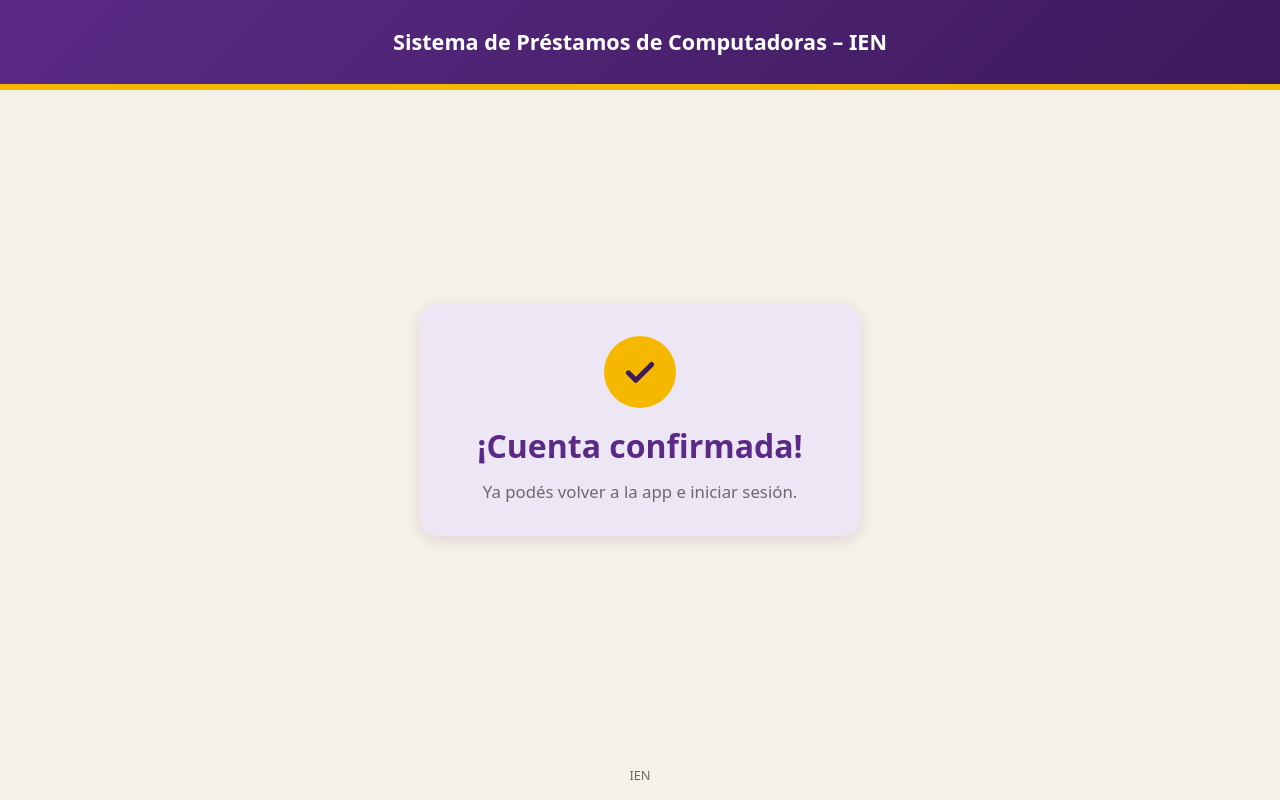
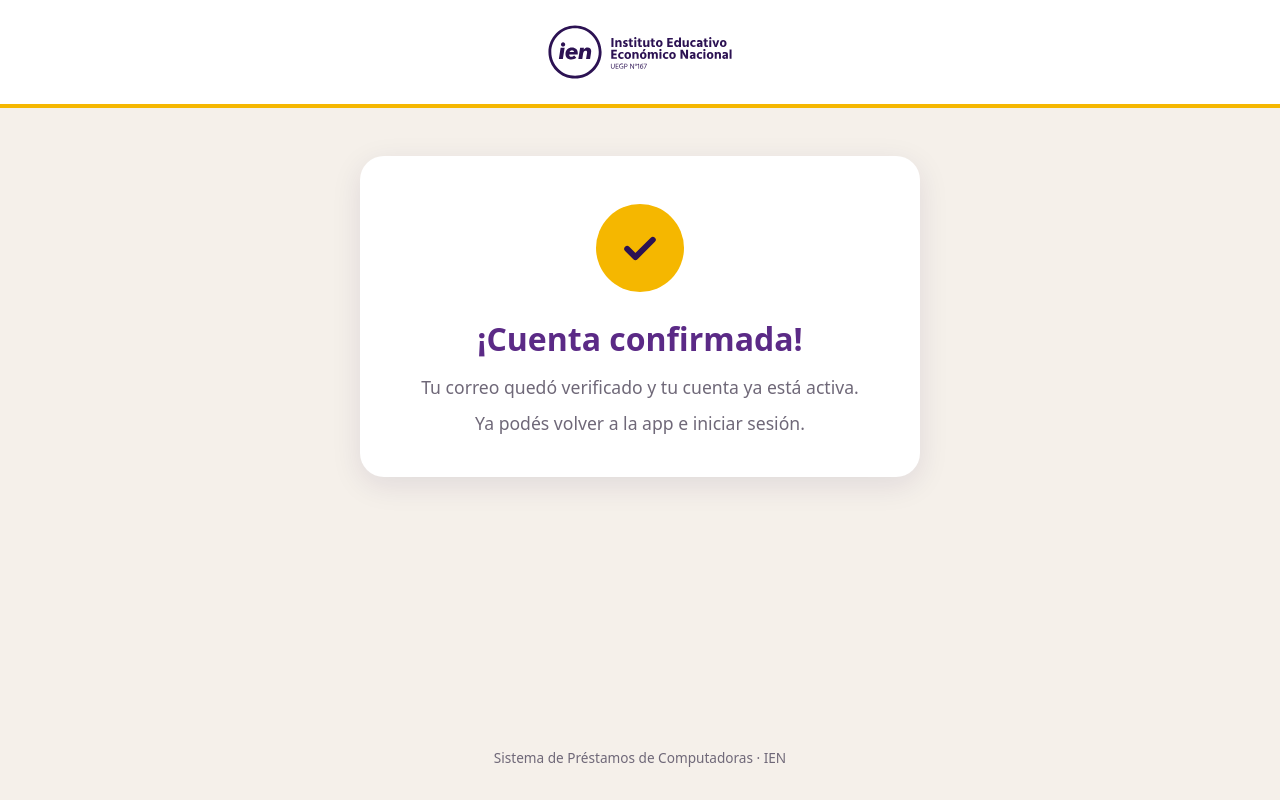
Before and after one commit to cande8delvalle/PrestamosComputadora, a plain HTML site: page docs/index.html in a window 1280 px wide. Drawn offline with Linux system fonts and the light colour scheme.

Commit message:
"Página de confirmación con el logo del IEN"

```diff
--- a/docs/index.html
+++ b/docs/index.html
@@ -1,101 +1,100 @@
-<!DOCTYPE html>
+<!doctype html>
 <html lang="es">
 <head>
 <meta charset="utf-8">
 <meta name="viewport" content="width=device-width, initial-scale=1">
-<title>Cuenta confirmada – Sistema de Préstamos de Computadoras – IEN</title>
+<title>Cuenta confirmada – Sistema de Préstamos de Computadoras</title>
 <style>
   :root {
     --violeta: #5B2A86;
-    --violeta-oscuro: #3D1A5B;
+    --violeta-oscuro: #2C1253;
     --amarillo: #F5B700;
-    --crema: #F5F0E8;
-    --gris: #6B6B6B;
-    --lavanda: #EDE6F5;
+    --crema: #F5F0EA;
+    --lila: #EDE6F5;
+    --texto: #3A3345;
+    --gris: #6F6878;
   }
-  * { box-sizing: border-box; }
-  html, body { margin: 0; min-height: 100%; }
+  * { box-sizing: border-box; margin: 0; padding: 0; }
   body {
-    font-family: system-ui, -apple-system, "Segoe UI", Roboto, Arial, sans-serif;
+    font-family: system-ui, -apple-system, "Segoe UI", Roboto, sans-serif;
     background: var(--crema);
-    color: var(--violeta-oscuro);
+    color: var(--texto);
+    min-height: 100vh;
     display: flex;
     flex-direction: column;
-    min-height: 100vh;
-    min-height: 100dvh;
+    line-height: 1.55;
   }
   header {
-    background: linear-gradient(135deg, var(--violeta), var(--violeta-oscuro));
-    color: #fff;
-    text-align: center;
-    padding: 28px 16px;
-    border-bottom: 6px solid var(--amarillo);
+    background: #fff;
+    border-bottom: 4px solid var(--amarillo);
+    padding: 20px 24px;
+    display: flex;
+    justify-content: center;
   }
-  header h1 {
-    margin: 0;
-    font-size: clamp(1rem, 4.2vw, 1.35rem);
-    font-weight: 600;
-    line-height: 1.3;
-  }
+  header img { height: 64px; width: auto; display: block; }
   main {
     flex: 1;
     display: flex;
-    align-items: center;
     justify-content: center;
-    padding: 24px 16px;
+    align-items: flex-start;
+    padding: 48px 20px 56px;
   }
-  .card {
-    background: var(--lavanda);
-    border-radius: 20px;
-    padding: 32px 24px;
-    max-width: 440px;
+  .tarjeta {
+    background: #fff;
     width: 100%;
+    max-width: 560px;
+    border-radius: 24px;
+    padding: 48px 36px 40px;
+    box-shadow: 0 8px 30px rgba(44, 18, 83, .10);
     text-align: center;
-    box-shadow: 0 4px 16px rgba(61, 26, 91, 0.12);
   }
   .check {
-    width: 72px;
-    height: 72px;
-    margin: 0 auto 16px;
+    width: 88px; height: 88px;
+    margin: 0 auto 28px;
     border-radius: 50%;
     background: var(--amarillo);
-    display: flex;
-    align-items: center;
-    justify-content: center;
+    display: grid; place-items: center;
   }
-  .check svg { width: 40px; height: 40px; }
-  h2 {
-    margin: 0 0 12px;
-    font-size: clamp(1.5rem, 7vw, 2rem);
+  .check svg { width: 44px; height: 44px; }
+  h1 {
     color: var(--violeta);
+    font-size: 2rem;
+    line-height: 1.2;
+    margin-bottom: 16px;
   }
-  p {
-    margin: 0;
-    font-size: 1.05rem;
-    line-height: 1.5;
+  .lead { font-size: 1.1rem; color: var(--gris); }
+  .lead + .lead { margin-top: 8px; }
+  footer {
+    text-align: center;
+    padding: 24px 20px 32px;
+    font-size: .85rem;
     color: var(--gris);
   }
-  footer {
-    text-align: center;
-    font-size: .8rem;
-    color: var(--gris);
-    padding: 16px;
-  }
+  @media (max-width: 480px) {
+    header img { height: 52px; }
+    main { padding: 28px 16px 40px; }
+    .tarjeta { padding: 36px 22px 32px; border-radius: 20px; }
+    h1 { font-size: 1.65rem; }
+      }
 </style>
 </head>
 <body>
   <header>
-    <h1>Sistema de Préstamos de Computadoras – IEN</h1>
+    <img src="logo.svg" alt="Instituto de Educación – IEN">
   </header>
+
   <main>
-    <section class="card">
+    <section class="tarjeta">
       <div class="check" aria-hidden="true">
-        <svg viewBox="0 0 24 24" fill="none" stroke="#3D1A5B" stroke-width="3" stroke-linecap="round" stroke-linejoin="round"><path d="M5 12.5l4.5 4.5L19 7.5"/></svg>
+        <svg viewBox="0 0 24 24" fill="none" stroke="#2C1253" stroke-width="3.2" stroke-linecap="round" stroke-linejoin="round"><path d="M5 12.5l4.5 4.5L19 7.5"/></svg>
       </div>
-      <h2>¡Cuenta confirmada!</h2>
-      <p>Ya podés volver a la app e iniciar sesión.</p>
+      <h1>¡Cuenta confirmada!</h1>
+      <p class="lead">Tu correo quedó verificado y tu cuenta ya está activa.</p>
+      <p class="lead">Ya podés volver a la app e iniciar sesión.</p>
+
     </section>
   </main>
-  <footer>IEN</footer>
+
+  <footer>Sistema de Préstamos de Computadoras · IEN</footer>
 </body>
 </html>
```
Also changed, not shown: docs/logo.svg (added).
